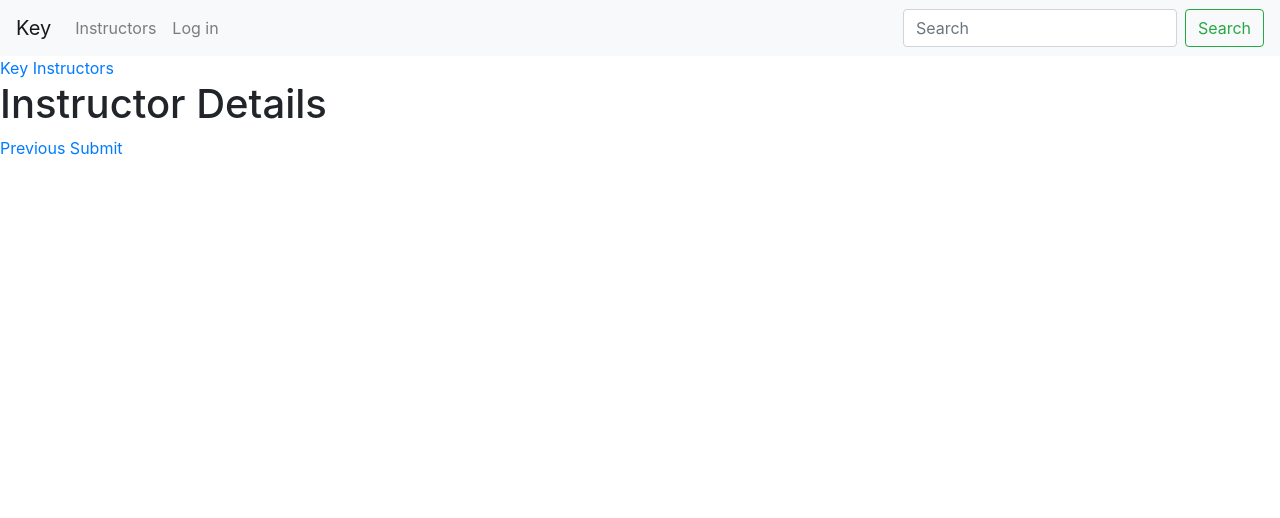
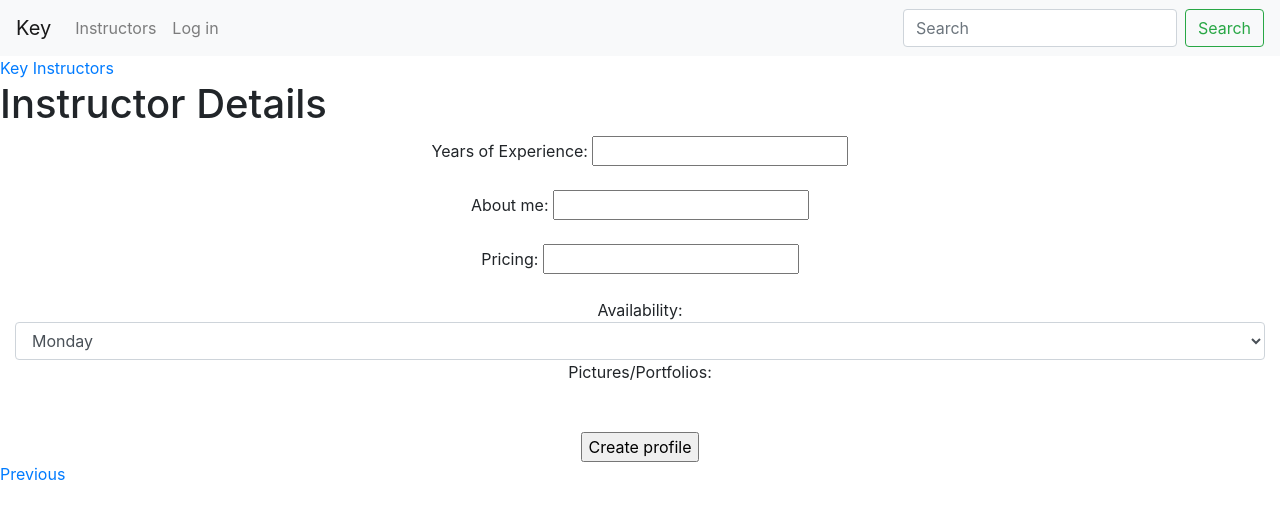
Before and after one commit to nateychau/COGS121, a website: page static_files/instructor_detail.html in a window 1280 px wide. Drawn offline with nearby package versions, Linux system fonts and the light colour scheme.

Commit message:
a lot of updates to general pages

```diff
--- a/static_files/instructor_detail.html
+++ b/static_files/instructor_detail.html
@@ -35,8 +35,39 @@
     <a href="index.html">Key</a>
     <a href="instructor_start.html">Instructors</a>
     <h1>Instructor Details</h1>
+
+    <div align="center">
+
+
+      <div class = "startForm">
+          <form action = "instructor_prof.html">
+              Years of Experience: <input type="text" name = "Years"><br><br>
+              About me: <input type="text" name ="personal info"> <br><br>
+              Pricing: <input type="text" name ="prices"> <br><br>
+              <div class ="col">
+              Availability:
+              <select class ="form-control" id="day availability">
+                <option>Monday</option>
+                <option>Tuesday</option>
+                <option>Wednesday</option>
+                <option>Thursday</option>
+                <option>Friday</option>
+                <option>Satday</option>
+                <option>Sunday</option>
+              </select>
+              </div>
+              Pictures/Portfolios: <br><br><br>
+              <input type="submit" value = "Create profile">
+            </form>
+
+      </div>
+
+
+    </div>
+
+
     <a href="instructor_location.html">Previous</a>
-    <a href="instructor_prof.html">Submit</a>
+
     <!-- Optional JavaScript -->
     <!-- jQuery first, then Popper.js, then Bootstrap JS -->
     <script src="https://code.jquery.com/jquery-3.3.1.slim.min.js" integrity="sha384-q8i/X+965DzO0rT7abK41JStQIAqVgRVzpbzo5smXKp4YfRvH+8abtTE1Pi6jizo" crossorigin="anonymous"></script>
```
Also changed, not shown: static_files/index.html (+21 -7 lines), static_files/instructor_location.html (+17 -0 lines), static_files/instructor_start.html (+7 -4 lines), static_files/results.html (+1 -1 lines).
